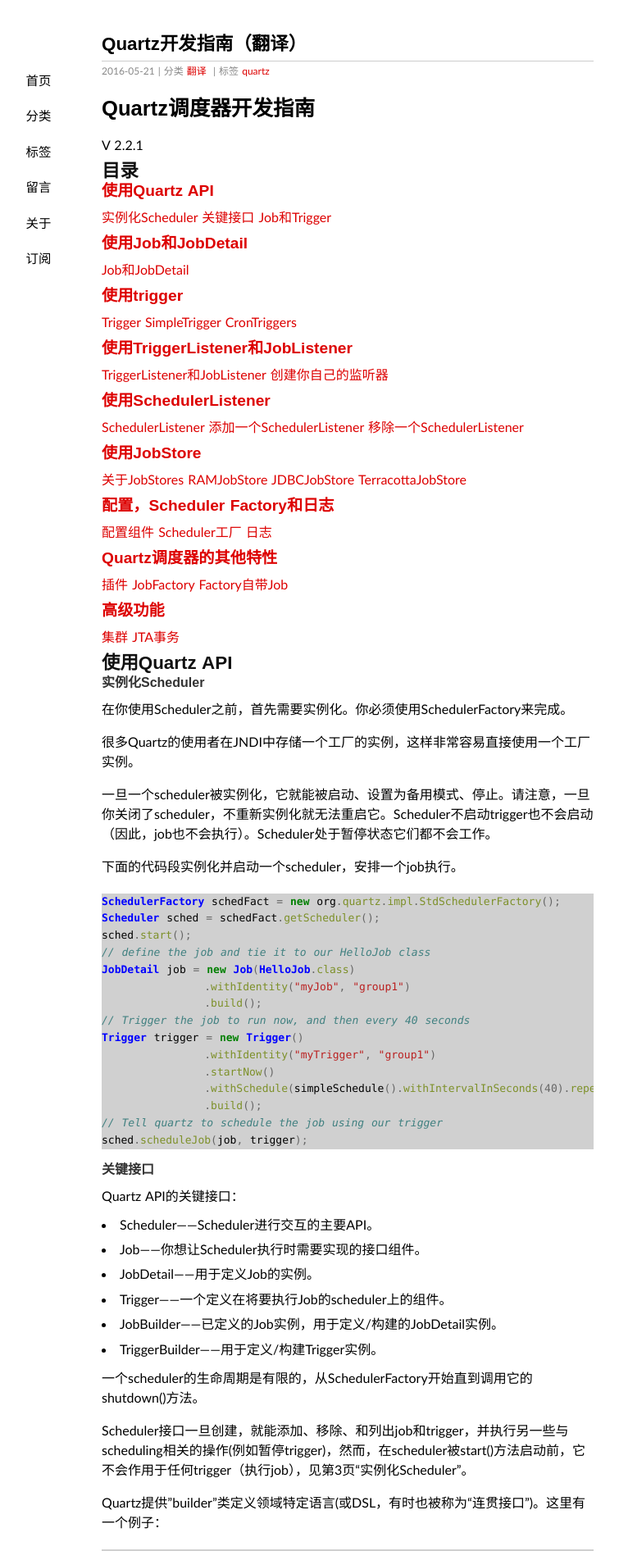
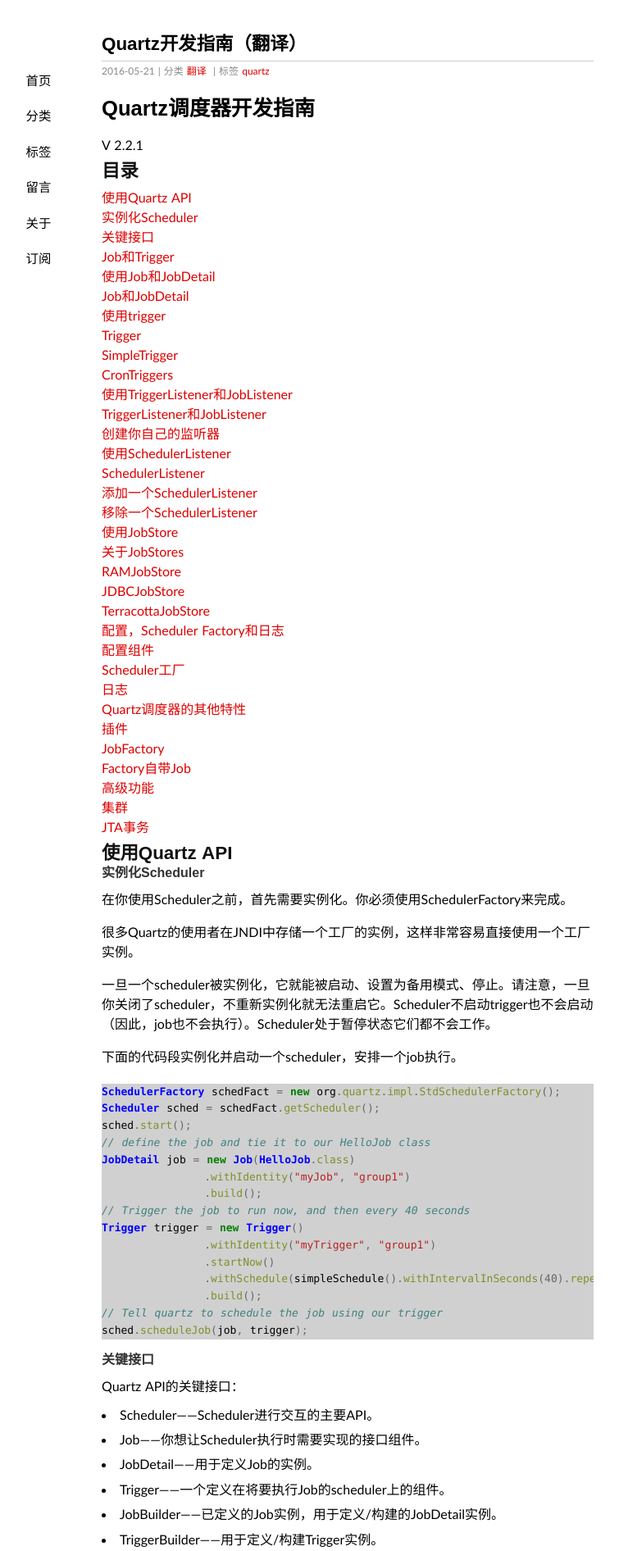
Before and after one commit to maphey/maphey.github.io, a Jekyll site: the page built from _posts/2016-05-21-quartz-developer-guice-v2.2.1.md, in a window 1280 px wide. Shown: the top 1892 px of the page at 82% size, without its empty margins (216-971 px from the left). Built offline with Jekyll 4.4.1, drawn with Linux system fonts in a browser that asks for light colours; comment, search, counter and statistics services are not loaded.

Commit message:
create blog

```diff
--- a/_posts/2016-05-21-quartz-developer-guice-v2.2.1.md
+++ b/_posts/2016-05-21-quartz-developer-guice-v2.2.1.md
@@ -11,39 +11,39 @@ tags: quartz
 V 2.2.1
 
 ## 目录
-### [使用Quartz API](#1)
-[实例化Scheduler](#1.1)
-[关键接口](#1.2)
-[Job和Trigger](#1.3)
-### [使用Job和JobDetail](#2)
-[Job和JobDetail](#2.1)
-### [使用trigger](#3)
-[Trigger](#3.1)
-[SimpleTrigger](#3.2)
-[CronTriggers](#3.3)
-### [使用TriggerListener和JobListener](#4)
-[TriggerListener和JobListener](#4.1)
-[创建你自己的监听器](#4.2)
-### [使用SchedulerListener](#5)
-[SchedulerListener](#5.1)
-[添加一个SchedulerListener](#5.2)
-[移除一个SchedulerListener](#5.3)
-### [使用JobStore](#6)
-[关于JobStores](#6.1)
-[RAMJobStore](#6.2)
-[JDBCJobStore](#6.3)
-[TerracottaJobStore](#6.4)
-### [配置，Scheduler Factory和日志](#7)
-[配置组件](#7.1)
-[Scheduler工厂](#7.2)
-[日志](#7.3)
-### [Quartz调度器的其他特性](#8)
-[插件](#8.1)
-[JobFactory](#8.2)
-[Factory自带Job](#8.3)
-### [高级功能](#9)
-[集群](#9.1)
-[JTA事务](#9.2)
+[使用Quartz API](#1)<br>
+[实例化Scheduler](#1.1)<br>
+[关键接口](#1.2)<br>
+[Job和Trigger](#1.3)<br>
+[使用Job和JobDetail](#2)<br>
+[Job和JobDetail](#2.1)<br>
+[使用trigger](#3)<br>
+[Trigger](#3.1)<br>
+[SimpleTrigger](#3.2)<br>
+[CronTriggers](#3.3)<br>
+[使用TriggerListener和JobListener](#4)<br>
+[TriggerListener和JobListener](#4.1)<br>
+[创建你自己的监听器](#4.2)<br>
+[使用SchedulerListener](#5)<br>
+[SchedulerListener](#5.1)<br>
+[添加一个SchedulerListener](#5.2)<br>
+[移除一个SchedulerListener](#5.3)<br>
+[使用JobStore](#6)<br>
+[关于JobStores](#6.1)<br>
+[RAMJobStore](#6.2)<br>
+[JDBCJobStore](#6.3)<br>
+[TerracottaJobStore](#6.4)<br>
+[配置，Scheduler Factory和日志](#7)<br>
+[配置组件](#7.1)<br>
+[Scheduler工厂](#7.2)<br>
+[日志](#7.3)<br>
+[Quartz调度器的其他特性](#8)<br>
+[插件](#8.1)<br>
+[JobFactory](#8.2)<br>
+[Factory自带Job](#8.3)<br>
+[高级功能](#9)<br>
+[集群](#9.1)<br>
+[JTA事务](#9.2)<br>
 
 <h2 id="1">使用Quartz API</h2>
 <h4 id="1.1">实例化Scheduler</h4>
```
